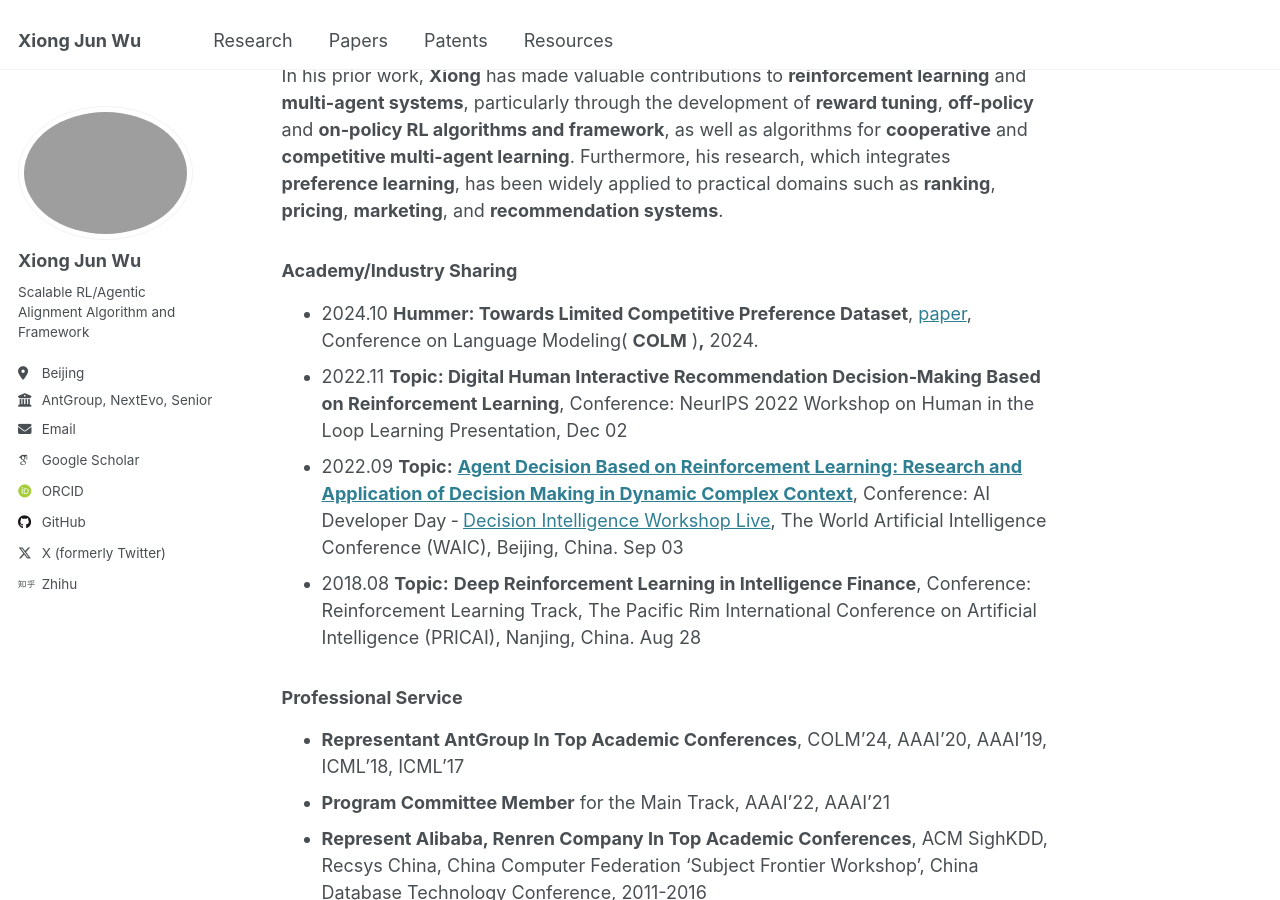
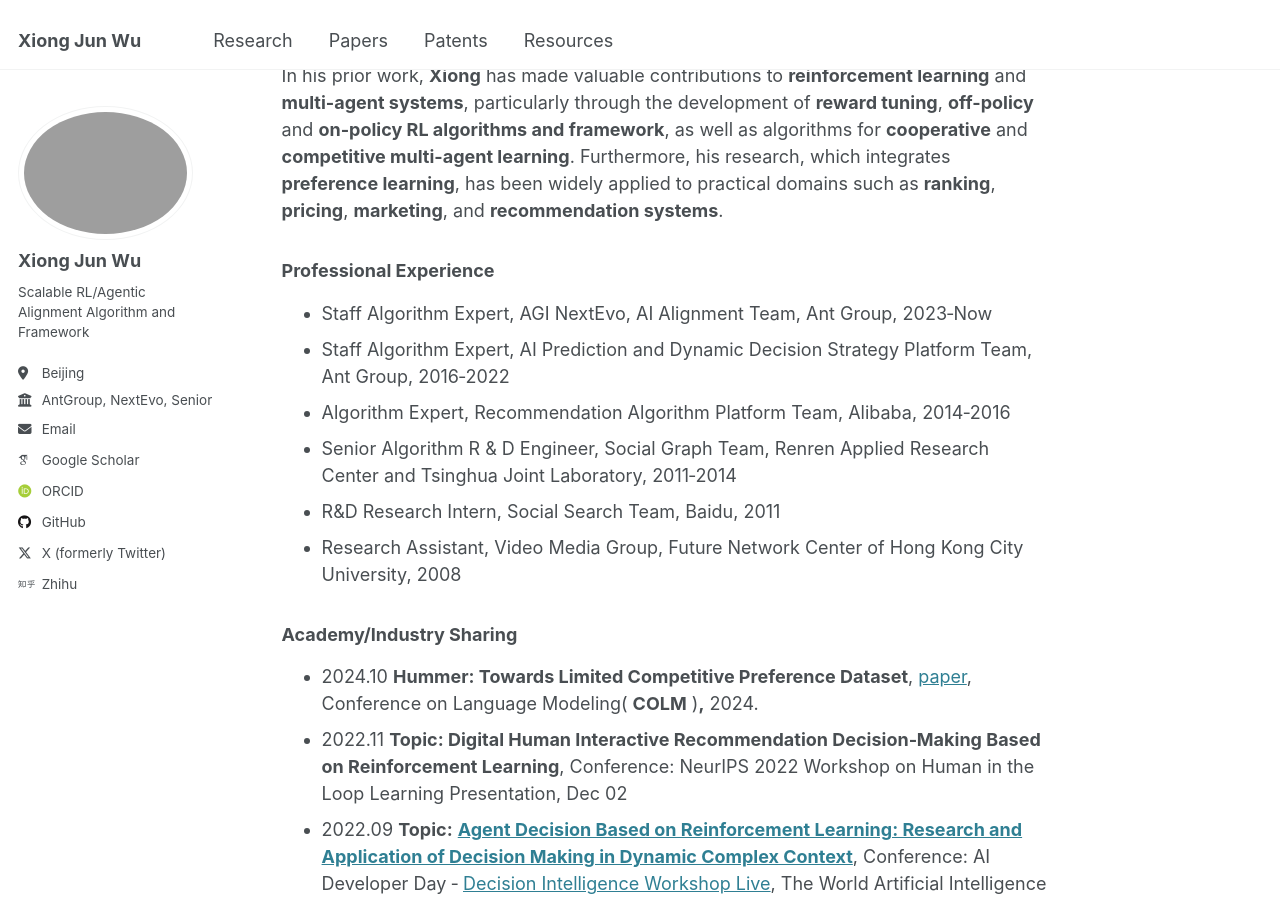
Before and after one commit to junwuxgi/junwuxgi.github.io, a Jekyll site: the page built from _pages/about.md, in a window 1280 px wide and 900 px high, scrolled down 484 px. Built offline with Jekyll 4.4.1, drawn with Linux system fonts in a browser that asks for light colours; some web fonts are replaced.

Commit message:
update config

```diff
--- a/_pages/about.md
+++ b/_pages/about.md
@@ -12,6 +12,13 @@ redirect_from:
 
 In his prior work, **Xiong** has made valuable contributions to **reinforcement learning** and **multi-agent systems**, particularly through the development of **reward tuning**, **off-policy** and **on-policy RL algorithms and framework**, as well as algorithms for **cooperative** and **competitive multi-agent learning**. Furthermore, his research, which integrates **preference learning**, has been widely applied to practical domains such as **ranking**, **pricing**, **marketing**, and **recommendation systems**.
 
+### Professional Experience
+- Staff Algorithm Expert, AGI NextEvo, AI Alignment Team, Ant Group, 2023‑Now
+- Staff Algorithm Expert, AI Prediction and Dynamic Decision Strategy Platform Team, Ant Group, 2016‑2022
+- Algorithm Expert, Recommendation Algorithm Platform Team, Alibaba, 2014‑2016
+- Senior Algorithm R & D Engineer, Social Graph Team, Renren Applied Research Center and Tsinghua Joint Laboratory, 2011‑2014
+- R&D Research Intern, Social Search Team, Baidu, 2011
+- Research Assistant, Video Media Group, Future Network Center of Hong Kong City University, 2008
 
 ### Academy/Industry Sharing
 * 2024.10 **Hummer: Towards Limited Competitive Preference Dataset**, [paper](https://openreview.net/pdf?id=aKwQPRjdGa), Conference on Language Modeling( **COLM** )**,** 2024.
```
